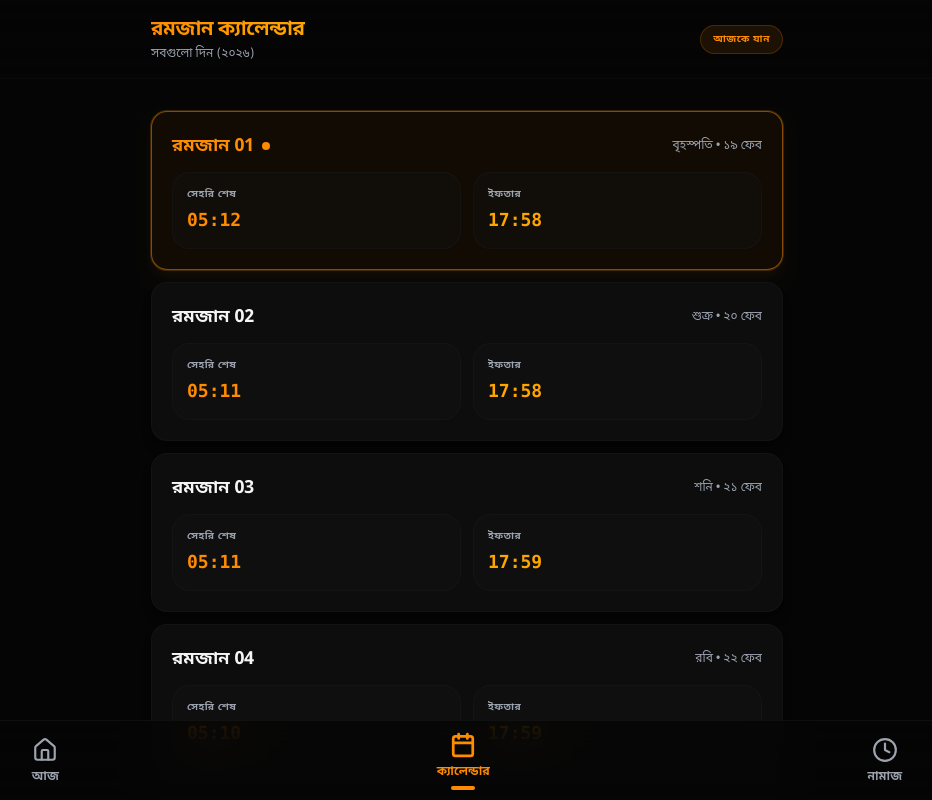
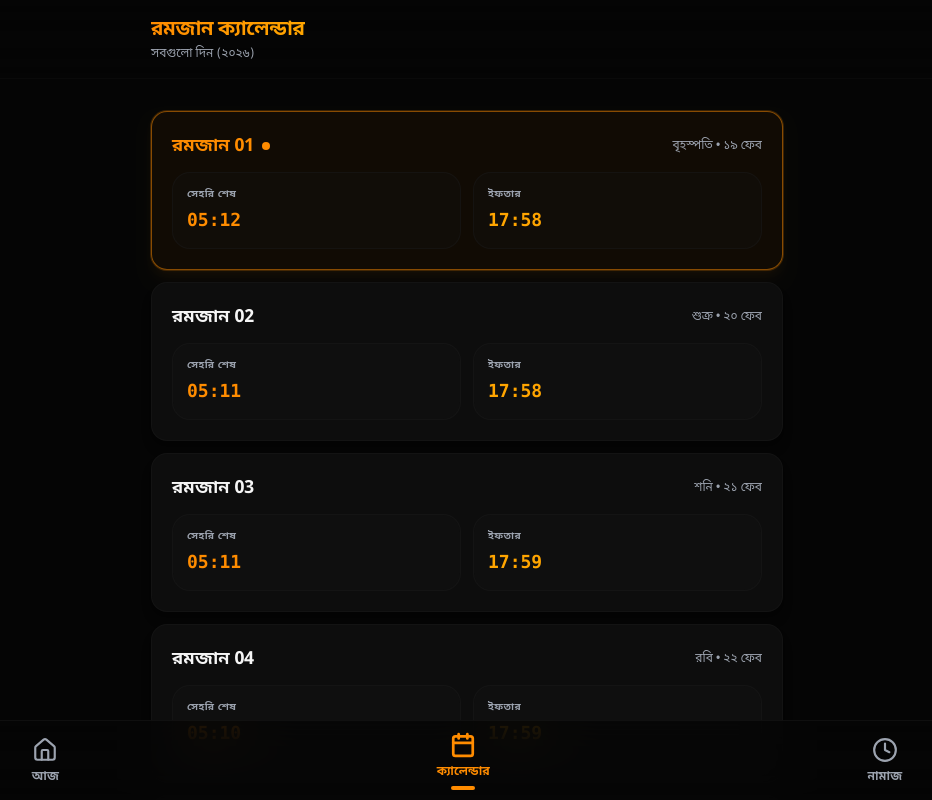
Before and after one commit to KRShanto/ramadan-2026, a Next.js app: page /calendar in a window 1280 px wide. Shown: the top 800 px of the page, without its empty margins (173-1105 px from the left). Built offline with nearby package versions, Linux system fonts and the light colour scheme.

Commit message:
chore(calendar): remove today scroll button

```diff
--- a/app/calendar/page.tsx
+++ b/app/calendar/page.tsx
@@ -35,21 +35,6 @@ export default function CalendarPage() {
               সবগুলো দিন (২০২৬)
             </p>
           </div>
-          {currentDay > 0 && (
-            <button
-              onClick={() => {
-                const element = document.getElementById(`day-${currentDay}`);
-                if (element)
-                  element.scrollIntoView({
-                    behavior: "smooth",
-                    block: "center",
-                  });
-              }}
-              className="text-[10px] bg-primary/10 text-primary px-3 py-1.5 rounded-full font-bold uppercase tracking-wider border border-primary/20 hover:bg-primary/20 transition-colors"
-            >
-              আজকে যান
-            </button>
-          )}
         </div>
       </header>
 
```
